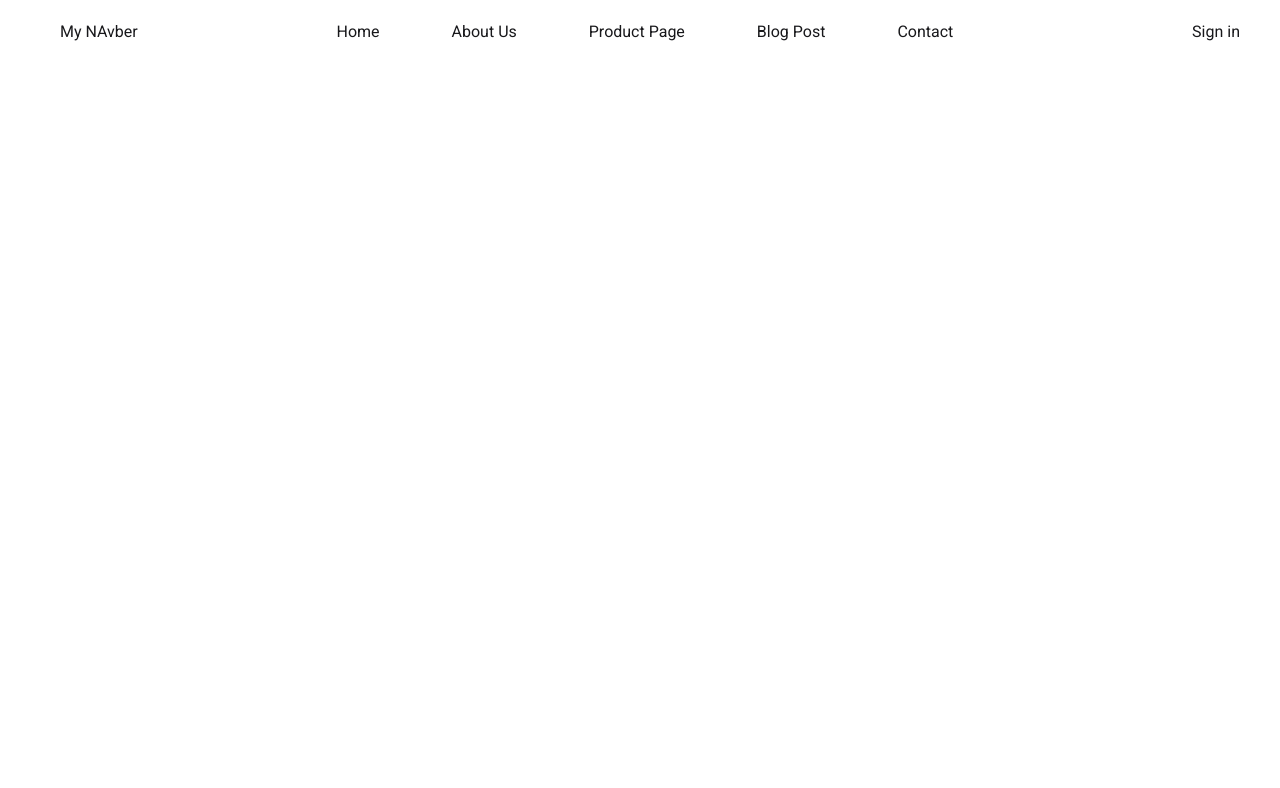
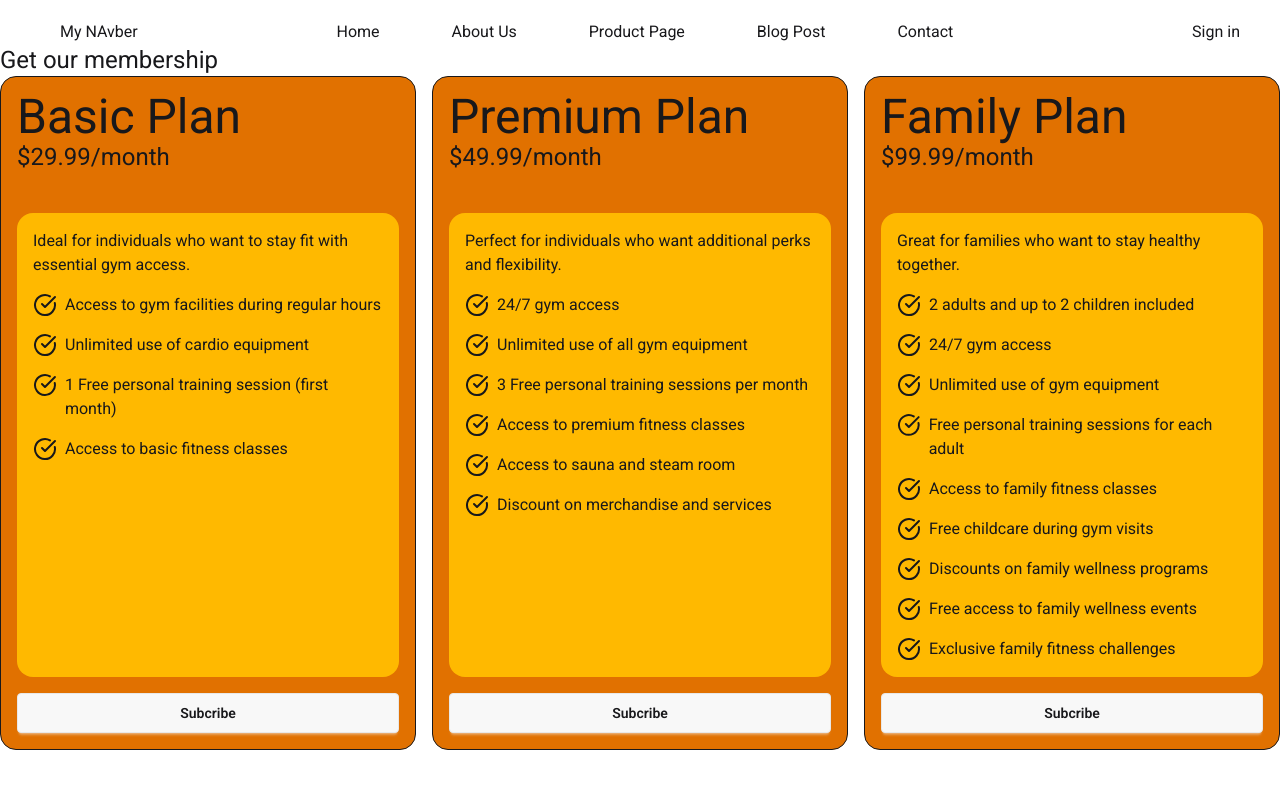
Before and after one commit to Topan-Roy/tailwine-react-pricing-optiones, a React (Vite) app: page / in a window 1280 px wide. Shown: the top 788 px of the page. Built offline with nearby package versions, Linux system fonts and the light colour scheme.

Commit message:
added features card

```diff
--- /dev/null
+++ b/public/pricing.json
@@ -0,0 +1,46 @@
+[
+    {
+      "name": "Basic Plan",
+      "price": "$29.99/month",
+      "id": 1,
+      "description": "Ideal for individuals who want to stay fit with essential gym access.",
+      "features": [
+        "Access to gym facilities during regular hours",
+        "Unlimited use of cardio equipment",
+        "1 Free personal training session (first month)",
+        "Access to basic fitness classes"
+      ]
+    },
+    {
+      "name": "Premium Plan",
+      "price": "$49.99/month",
+      "popular": true,
+      "id": 2,
+      "description": "Perfect for individuals who want additional perks and flexibility.",
+      "features": [
+        "24/7 gym access",
+        "Unlimited use of all gym equipment",
+        "3 Free personal training sessions per month",
+        "Access to premium fitness classes",
+        "Access to sauna and steam room",
+        "Discount on merchandise and services"
+      ]
+    },
+    {
+      "name": "Family Plan",
+      "price": "$99.99/month",
+      "id": 3,
+      "description": "Great for families who want to stay healthy together.",
+      "features": [
+        "2 adults and up to 2 children included",
+        "24/7 gym access",
+        "Unlimited use of gym equipment",
+        "Free personal training sessions for each adult",
+        "Access to family fitness classes",
+        "Free childcare during gym visits",
+        "Discounts on family wellness programs",
+        "Free access to family wellness events",
+        "Exclusive family fitness challenges"
+      ]
+    }
+  ]
--- a/src/App.jsx
+++ b/src/App.jsx
@@ -1,10 +1,12 @@
 
+import { Suspense } from 'react'
 import './App.css'
 import Daisynav from './components/DaistNav/daisynav'
 import Navber from './components/navber/navber'
+import Pricirgoption from './components/navber/pricirgOption/pricirgoption'
 
 function App() {
-
+ const pricingPromice =fetch('pricing.json').then(res=>res.json())
 
   return (
     <>
@@ -14,7 +16,9 @@ function App() {
      </header>
 
       <main>
-
+          <Suspense fallback={<span className="loading loading-spinner loading-lg"></span>}>
+            <Pricirgoption pricingPromice={pricingPromice}></Pricirgoption>
+          </Suspense>
       </main>
 
     </>
--- /dev/null
+++ b/src/components/navber/pricirgOption/pricirgoption.jsx
@@ -0,0 +1,18 @@
+import React, { use } from 'react';
+import PricingCard from '../../../pricingCard/pricingCard';
+
+const Pricirgoption = ({pricingPromice}) => {
+    const pricingData=use(pricingPromice);
+    return (
+        <div>
+            <h1 className='text-2xl'>Get our membership</h1>
+            <div className="grid md:grid-cols-2 lg:grid-cols-3 gap-4">
+                {
+                    pricingData.map(pricing=><PricingCard key={pricing.id} pricing={pricing}></PricingCard>)
+                }
+            </div>
+        </div>
+    );
+};
+
+export default Pricirgoption;
--- /dev/null
+++ b/src/pricingCard/features.jsx
@@ -0,0 +1,11 @@
+import { CircleCheckBig } from 'lucide-react';
+import React from 'react';
+
+const Features = ({feature}) => {
+    console.log(feature)
+    return (
+        <p className='flex mt-4'><CircleCheckBig className='mr-2'></CircleCheckBig>{feature}</p>
+    );
+};
+
+export default Features;
--- /dev/null
+++ b/src/pricingCard/pricingCard.jsx
@@ -0,0 +1,27 @@
+import React from 'react';
+import Features from './features';
+
+const PricingCard = ({pricing}) => {
+    console.log(pricing)
+    const {name,price,description,features}=pricing
+    return (
+        <div className='flex flex-col border bg-amber-600 rounded-2xl p-4'>
+            {/* card header */}
+            <div className="">
+            <h1 className='text-5xl'>{name}</h1>
+            <h4 className='text-2xl'>{price}</h4>
+            </div>
+            {/* card body */}
+            <div className="bg-amber-400 p-4 rounded-2xl mt-10 flex-1">
+                <p>{description}</p>
+                {
+                    features.map((feature,index)=><Features key={index} feature={feature}></Features>)
+                }
+            </div>
+            <button className="btn w-full mt-4">Subcribe</button>
+        </div>
+
+    );
+};
+
+export default PricingCard;
```
Also changed, not shown: tailwind.config.js (added).
